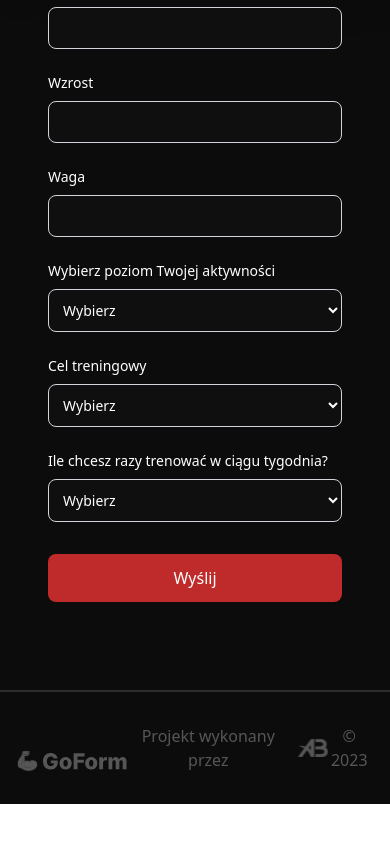
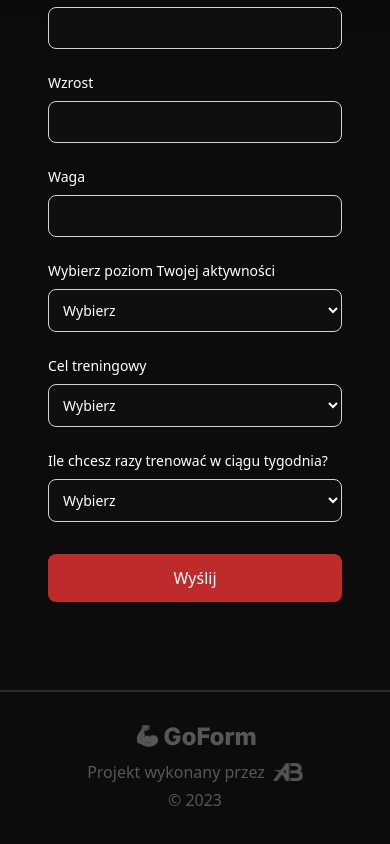
Before and after one commit to abieniek03/go-form, a Vue app: page / in a window 390 px wide. Shown: the part 2976-3820 px from the top of the page. Before the commit the page ends 3780 px from the top, so only its background shows below. Built offline with nearby package versions, Linux system fonts and the light colour scheme; the HTML template or start-up script is replaced by a standard one.

Commit message:
edit footer

```diff
--- a/src/components/elements/Footer.vue
+++ b/src/components/elements/Footer.vue
@@ -14,18 +14,19 @@ onMounted(() => {
 </script>
 
 <template>
-	<footer class="text-content text-center p-4 py-8 border-t-2 border-border lg:px-16">
-		<div class="flex justify-between items-end opacity-30">
-			<a href="#">
+	<footer class="text-content text-center p-4 py-8 border-t-2 border-border md:px-16">
+		<div class="flex flex-col justify-between items-center opacity-30 md:flex-row">
+			<a href="#" class="mb-3 md:mb-0">
 				<img src="../../../public/go-form-logo-white.svg" alt="GoForm" />
 			</a>
-			<p class="flex justify-center items-center">
-				Projekt wykonany przez
-				<a href="https://www.abwebproject.com/" target="_blank">
+
+			<div>
+				<a class="flex justify-center items-center mb-1 md:mb-0" href="https://www.abwebproject.com/" target="_blank">
+					Projekt wykonany przez
 					<img src="../../../public/ab-white-logo.svg" alt="AB Web Project" width="30" class="ms-2" />
 				</a>
-			</p>
-			<span>&copy; {{ handleCurrentYear() }}</span>
+				<p class="mt-1 md:text-right">&copy; {{ handleCurrentYear() }}</p>
+			</div>
 		</div>
 	</footer>
 </template>
```
